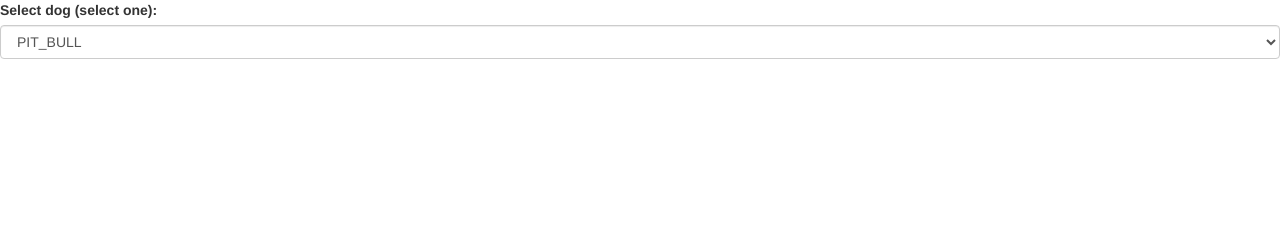
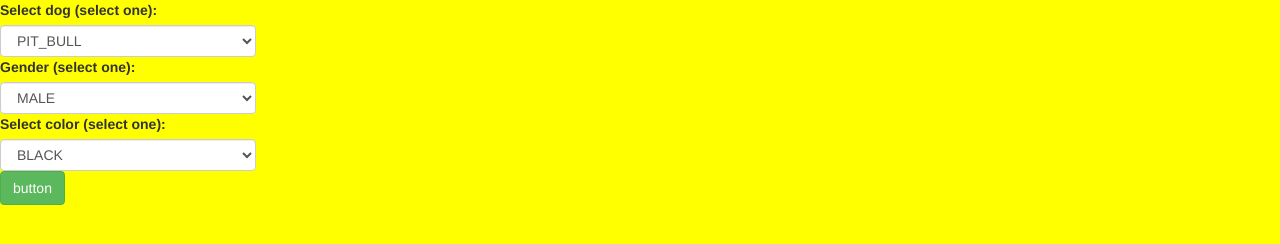
Before and after one commit to Salty923/Project_1, a plain HTML site: page lostform.html in a window 1280 px wide. Drawn offline with nearby package versions, Linux system fonts and the light colour scheme.

Commit message:
change name

```diff
--- /dev/null
+++ b/assets/css/style.css
@@ -0,0 +1,11 @@
+body{
+    background: yellow;
+}
+
+
+.form-control {
+    height: auto;
+    max-height: 200px;
+    overflow-x: hidden;
+    width:20%;
+}
--- a/assets/javascript/app.js
+++ b/assets/javascript/app.js
@@ -1,7 +1,8 @@
 //alert("connected");
 
 $(document).ready(function () {
-    var dogs = ["PIT_BULL", "LAB", "PUG", "HUSKY","SHEPARD","BULLDOG","COLLIE"];
+    var dogs = ["PIT_BULL", "LAB", "PUG", "HUSKY","SHEPARD","BULLDOG","COLLIE","BOXER","POODLE",
+    "GOLDEN RETRIEVER","MIX"];
 
     function createDog() {
         $("#lostDogs").empty();
--- a/lost.html
+++ b/lostform.html
@@ -9,6 +9,7 @@
 
         <!-- Bootstrap CSS -->
         <link href="https://maxcdn.bootstrapcdn.com/bootstrap/3.3.7/css/bootstrap.min.css" rel="stylesheet">
+        <link rel="stylesheet" href="assets/css/style.css">
     </head>
     <body>
 
@@ -25,13 +26,28 @@
             <div class="dropdown">
                 <label for="lostDogs">Select dog (select one):</label>
                 <select class="form-control" id="lostDogs">
-                 <!-- OPTIONS GO HERE FROM JS
-                <option>1</option>
-                <option>2</option>
-                <option>3</option>
-                <option>4</option> -->
+                 <!-- OPTIONS GO HERE FROM JS -->
                 </select>
             </div>
+            <div class="dropdown">
+                <label for="gender">Gender (select one):</label>
+                <select class="form-control" id="genderDrop">
+                    <option>MALE</option>
+                    <option>FEMALE</option>
+                </select>
+            </div>
+            <div class="dropdown">
+                <label for="color">Select color (select one):</label>
+                <select class="form-control" id="genderDrop">
+                    <option>BLACK</option>
+                    <option>WHITE</option>
+                    <option>TAN</option>
+                </select>
+            </div>
+
+
+            <button type="button" class="btn btn-success">button</button>
+
         </form>
 
 
```
Also changed, not shown: 1 other file.
